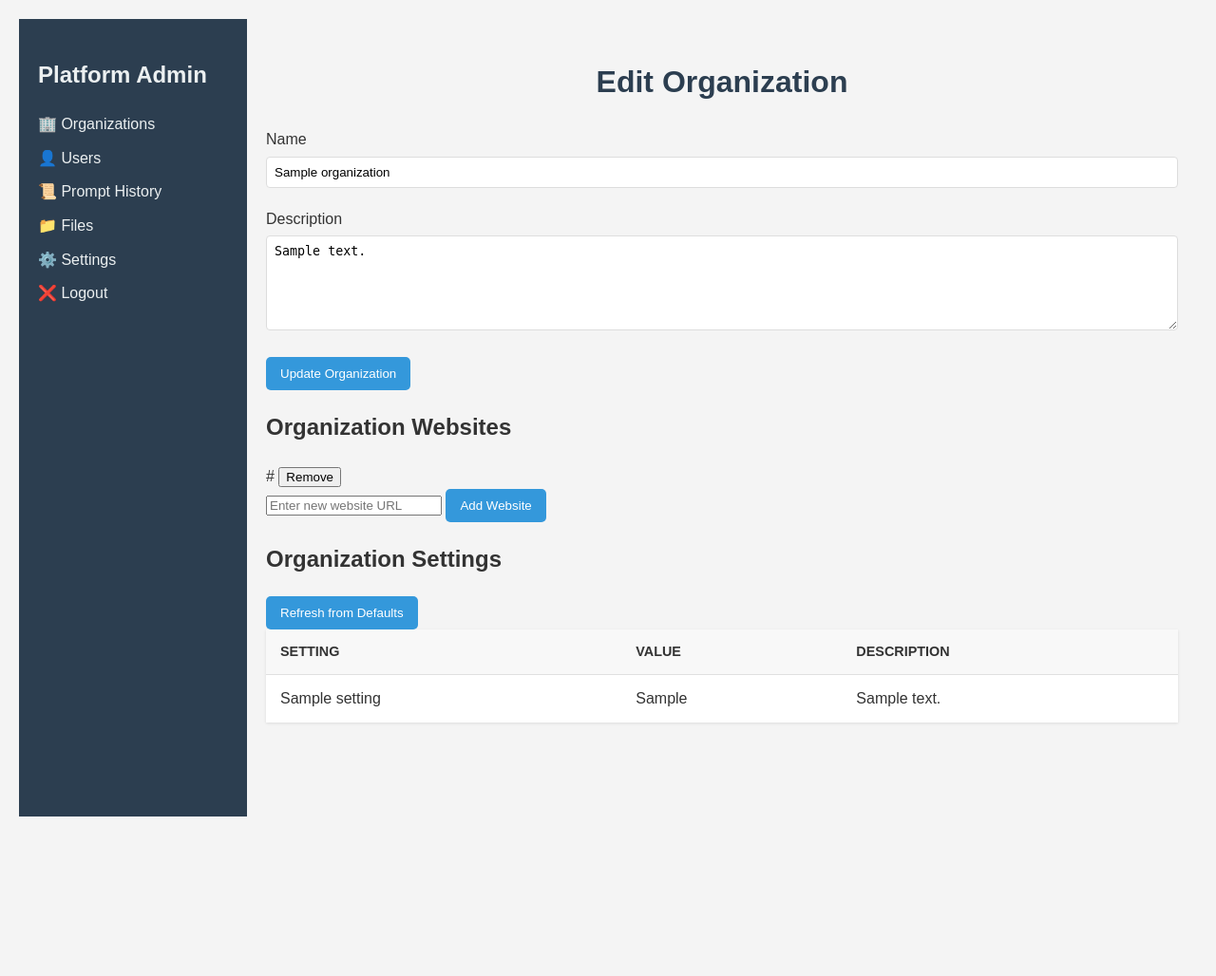
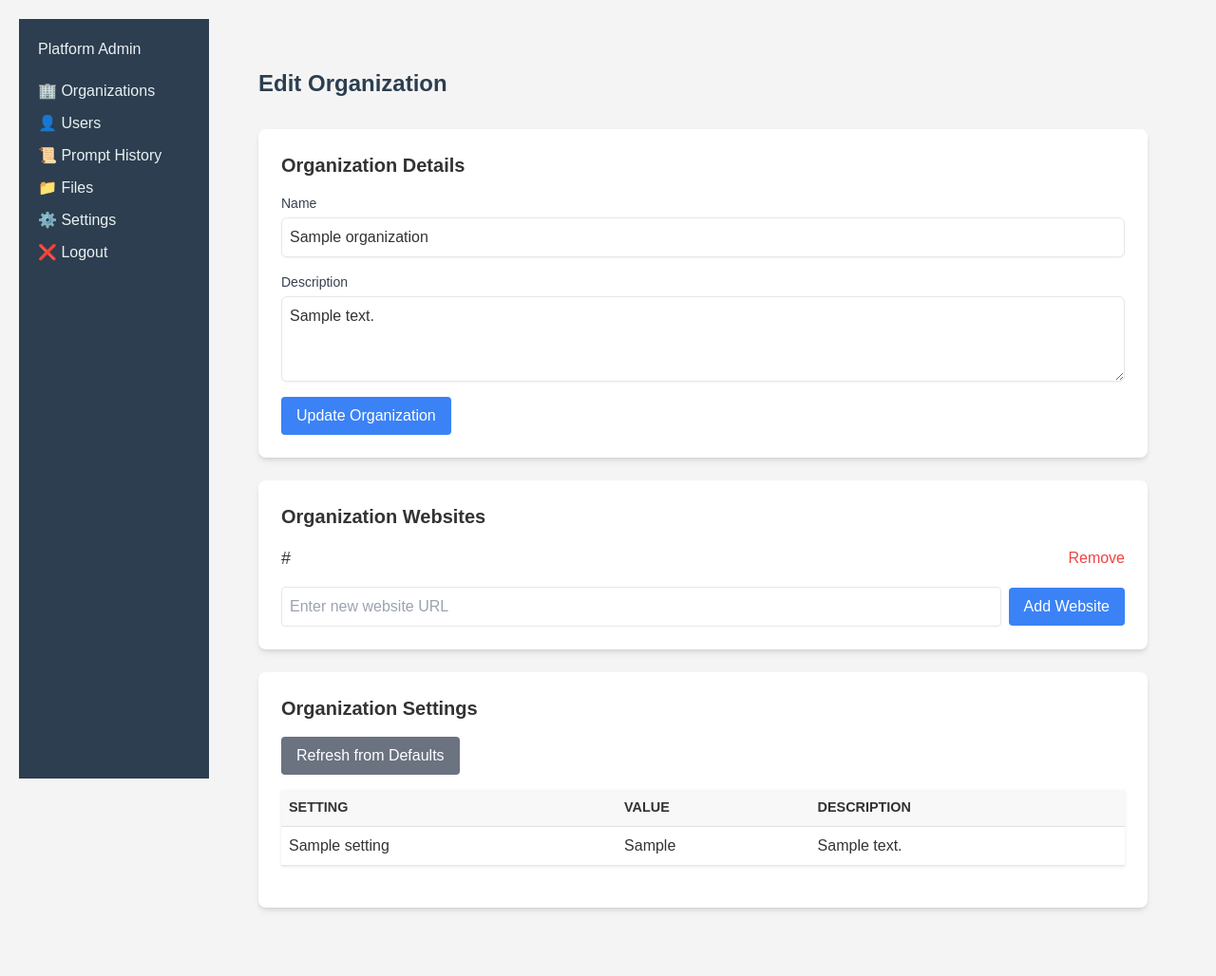
Before and after one commit to calebcauthon/aidock_backend, a Flask app: page /organizations/1/edit in a window 1280 px wide. Shown: the whole page at 95% size. Before the commit the page ends 860 px from the top, so only its background shows below. Run offline with Flask 3, Linux system fonts and the light colour scheme; the visitor is signed in with stand-in values (Sample User, id 1); tables that the repository leaves empty hold one stand-in row (values such as "Sample post"); parts of the project's set-up code (start-up, migrations or seed data) failed here and were passed over; some libraries are stand-ins or nearby versions.

Commit message:
Add Tailwind CSS styling to the organization edit page for improved UI/UX.

```diff
--- a/templates/base.html
+++ b/templates/base.html
@@ -4,6 +4,7 @@
     <meta charset="UTF-8">
     <meta name="viewport" content="width=device-width, initial-scale=1.0">
     <title>[[ title ]] - AI Dock PlatformAdmin</title>
+    <script src="https://cdn.tailwindcss.com"></script>
     <style>
         body {
             font-family: Arial, sans-serif;
--- a/templates/organizations/edit.html
+++ b/templates/organizations/edit.html
@@ -1,50 +1,63 @@
 {% extends "base.html" %}
 
 {% block content %}
-<div ng-app="organizationApp" ng-controller="OrganizationController">
-    <h1>Edit Organization</h1>
+<div ng-app="organizationApp" ng-controller="OrganizationController" class="flex-1 p-8">
+    <div class="flex justify-between items-center mb-8">
+        <h1 class="text-2xl font-bold">Edit Organization</h1>
+    </div>
+
+    <div class="bg-white shadow-md rounded-lg p-6 mb-6">
+        <h2 class="text-xl font-semibold mb-4">Organization Details</h2>
         <form ng-submit="updateOrganization()">
-        <div class="form-group">
-            <label for="name">Name</label>
-            <input type="text" class="form-control" id="name" ng-model="organization.name" required>
+            <div class="mb-4">
+                <label for="name" class="block text-sm font-medium text-gray-700">Name</label>
+                <input type="text" class="mt-1 block w-full border rounded-md shadow-sm p-2" id="name" ng-model="organization.name" required>
             </div>
-        <div class="form-group">
-            <label for="description">Description</label>
-            <textarea class="form-control" id="description" ng-model="organization.description" rows="3"></textarea>
+            <div class="mb-4">
+                <label for="description" class="block text-sm font-medium text-gray-700">Description</label>
+                <textarea class="mt-1 block w-full border rounded-md shadow-sm p-2" id="description" ng-model="organization.description" rows="3"></textarea>
             </div>
-        <button type="submit" class="btn">Update Organization</button>
+            <button type="submit" class="bg-blue-500 text-white px-4 py-2 rounded hover:bg-blue-600">Update Organization</button>
         </form>
+    </div>
 
-    <h2>Organization Websites</h2>
-    <div id="websiteList">
-        <div ng-repeat="website in websites">
-            {{ website.url }}
-            <button ng-click="removeWebsite(website.id)">Remove</button>
+    <div class="bg-white shadow-md rounded-lg p-6 mb-6">
+        <h2 class="text-xl font-semibold mb-4">Organization Websites</h2>
+        <ul id="websiteList" class="space-y-4 mb-4">
+            <li ng-repeat="website in websites" class="flex items-center justify-between">
+                <span class="text-lg">{{ website.url }}</span>
+                <button ng-click="removeWebsite(website.id)" class="text-red-500 hover:text-red-700">Remove</button>
+            </li>
+            <li ng-if="websites.length === 0">
+                <em class="text-gray-400">No organization websites added yet</em>
+            </li>
+        </ul>
+        <div class="flex items-center">
+            <input type="text" ng-model="newWebsiteUrl" placeholder="Enter new website URL" class="flex-grow mr-2 p-2 border rounded">
+            <button ng-click="addWebsite()" class="bg-blue-500 text-white px-4 py-2 rounded hover:bg-blue-600">Add Website</button>
         </div>
     </div>
-    <div class="form-group">
-        <input type="text" ng-model="newWebsiteUrl" placeholder="Enter new website URL">
-        <button ng-click="addWebsite()" class="btn">Add Website</button>
-    </div>
 
-    <h2>Organization Settings</h2>
-    <button ng-click="refreshSettings()" class="btn btn-secondary mb-3">Refresh from Defaults</button>
-    <table class="table">
+    <div class="bg-white shadow-md rounded-lg p-6">
+        <h2 class="text-xl font-semibold mb-4">Organization Settings</h2>
+        <button ng-click="refreshSettings()" class="bg-gray-500 text-white px-4 py-2 rounded hover:bg-gray-600 mb-4">Refresh from Defaults</button>
+        <table class="w-full">
             <thead>
-            <tr>
-                <th>Setting</th>
-                <th>Value</th>
-                <th>Description</th>
+                <tr class="bg-gray-100">
+                    <th class="text-left p-2">Setting</th>
+                    <th class="text-left p-2">Value</th>
+                    <th class="text-left p-2">Description</th>
                 </tr>
             </thead>
             <tbody>
-            <tr ng-repeat="setting in settings">
-                <td>{{ setting.name }}</td>
-                <td>{{ setting.value }}</td>
-                <td>{{ setting.description }}</td>
+                <tr ng-repeat="setting in settings" class="border-b">
+                    <td class="p-2">{{ setting.name }}</td>
+                    <td class="p-2">{{ setting.value }}</td>
+                    <td class="p-2">{{ setting.description }}</td>
                 </tr>
             </tbody>
         </table>
+    </div>
 </div>
 
 <script src="https://ajax.googleapis.com/ajax/libs/angularjs/1.8.2/angular.min.js"></script>
```
Lines whose indentation alone changed are shown as unchanged.
